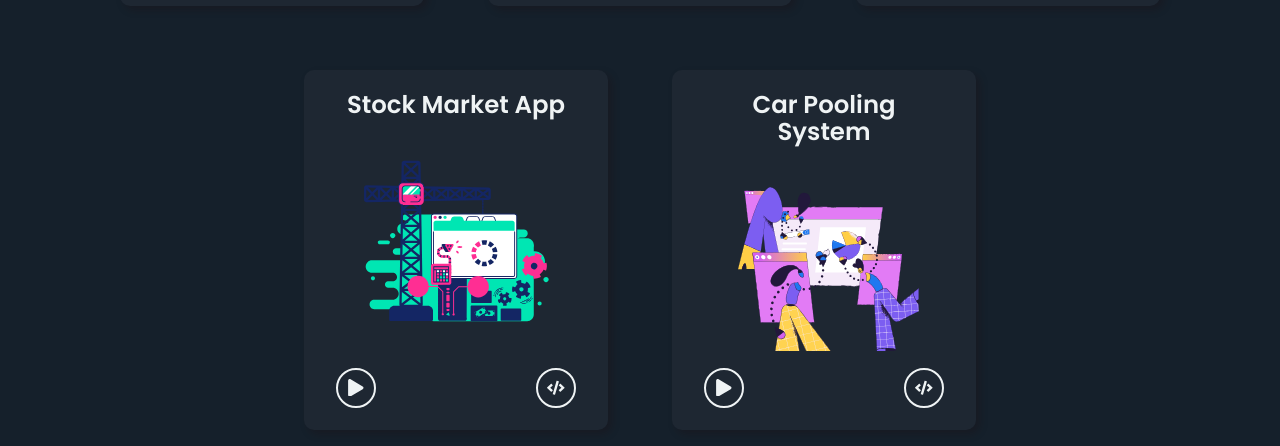
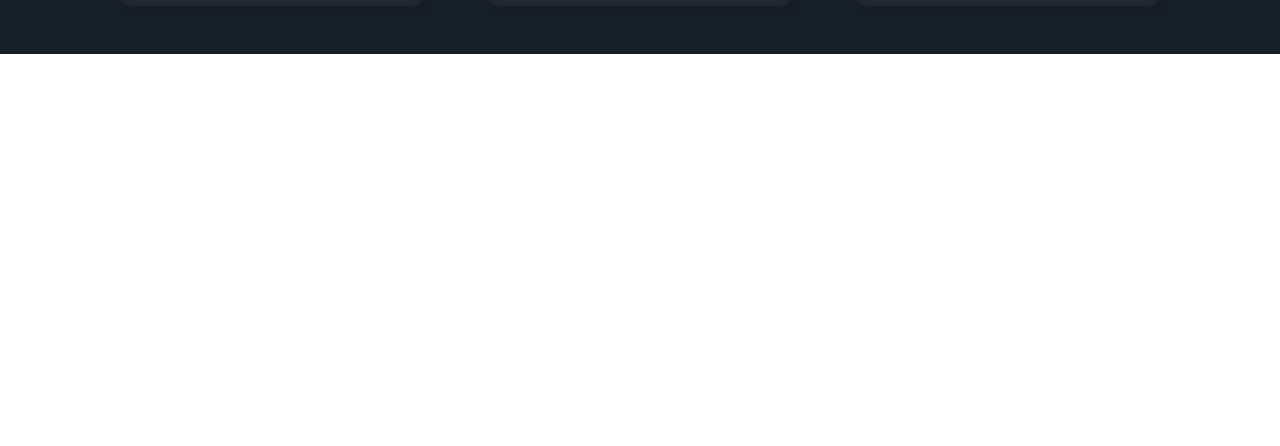
Before and after one commit to harsh3125/port1, a React (Create React App) app: page /projects in a window 1280 px wide. Shown: the part 1230-1676 px from the top of the page. After the commit the page ends 1284 px from the top, so only its background shows below. Built offline with nearby package versions, Linux system fonts and the light colour scheme; a web font is replaced by a local one.

Commit message:
Update projectsData.js

```diff
--- a/src/data/projectsData.js
+++ b/src/data/projectsData.js
@@ -62,25 +62,7 @@ export const projectsData = [
         code: 'https://github.com/harsh3125/social_app',
         demo: 'https://github.com/harsh3125/social_app',
         image: one
-    },
-    {
-        id: 7,
-        projectName: 'Stock Market App',
-        projectDesc: 'A simple stock market API app',
-        tags: ['React', 'Redux', 'Bootstrap'],
-        code: 'https://github.com/hhhrrrttt222111/developer-portfolio',
-        demo: 'https://github.com/hhhrrrttt222111/developer-portfolio',
-        image: two
-    },
-    {
-        id: 8,
-        projectName: 'Car Pooling System',
-        projectDesc: 'The carpooling system merges multiple people in a car which leads to meet new people, reduces pollution',
-        tags: ['Flutter', 'React'],
-        code: 'https://github.com/hhhrrrttt222111/developer-portfolio',
-        demo: 'https://github.com/hhhrrrttt222111/developer-portfolio',
-        image: three
-    },
+    }
 ]
 
 
```
